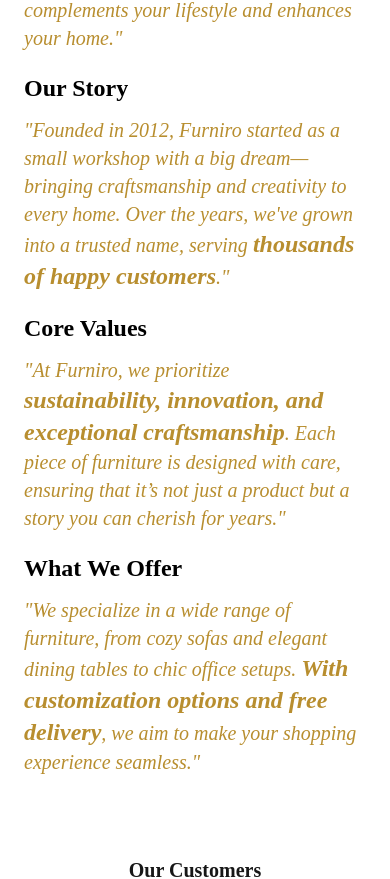
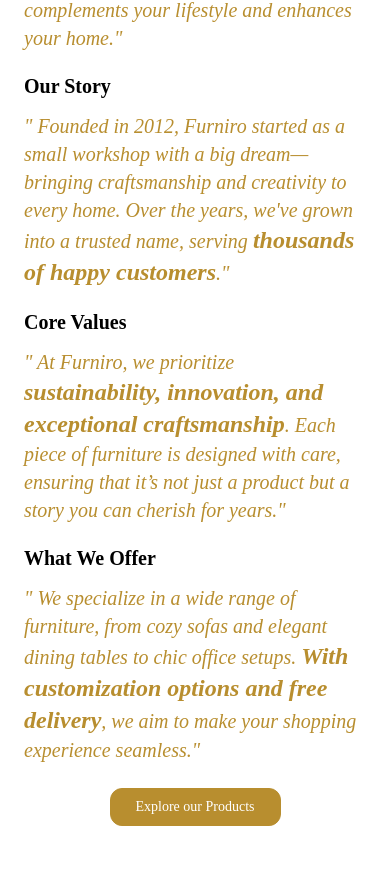
Before and after one commit to Fazalmahm00d/nextprojecom, a Next.js app: page /about in a window 390 px wide. Shown: the part 635-1514 px from the top of the page. Built offline with nearby package versions, Linux system fonts and the light colour scheme; no server answers.

Commit message:
ready for deployment

```diff
--- a/app/components/about-components/Story.js
+++ b/app/components/about-components/Story.js
@@ -1,3 +1,5 @@
+import Button from "../reused-components/Button";
+
 function Story(){
     return(
         <div className="px-6 py-10 sm:px-20 sm:py-6 lg:px-40 lg:py-10  text-xl text-[#B88E2F] ">
@@ -5,22 +7,25 @@ function Story(){
                 About the Brand
             </h1>
             <p className="italic mt-3">
-            "<span className="font-bold text-2xl">Welcome to Furniro! </span>We are passionate about transforming your living spaces into something truly extraordinary. Our mission is to offer high-quality, stylish, and affordable furniture that complements your lifestyle and enhances your home."
+            &#34;<span className="font-bold text-2xl"> Welcome to Furniro! </span>We are passionate about transforming your living spaces into something truly extraordinary. Our mission is to offer high-quality, stylish, and affordable furniture that complements your lifestyle and enhances your home.&#34;
             </p>
-            <h1 className="text-black text-2xl font-bold mt-5">
+            <h1 className="text-black lg:text-2xl text-l font-bold mt-5">
             Our Story
             </h1>
             <p className="italic mt-3">
-            "Founded in 2012, Furniro started as a small workshop with a big dream—bringing craftsmanship and creativity to every home. Over the years, we've grown into a trusted name, serving <span className="font-bold text-2xl"> thousands of happy customers</span>."
+            &#34; Founded in 2012, Furniro started as a small workshop with a big dream—bringing craftsmanship and creativity to every home. Over the years, we've grown into a trusted name, serving <span className="font-bold text-2xl"> thousands of happy customers</span>.&#34;
             </p>
-            <h1 className="text-black text-2xl font-bold mt-5">Core Values</h1>
+            <h1 className="text-black lg:text-2xl text-l font-bold mt-5">Core Values</h1>
             <p className="italic mt-3">
-            "At Furniro, we prioritize <span className="font-bold text-2xl">sustainability, innovation, and exceptional craftsmanship</span>. Each piece of furniture is designed with care, ensuring that it’s not just a product but a story you can cherish for years."
+            &#34; At Furniro, we prioritize <span className="font-bold text-2xl">sustainability, innovation, and exceptional craftsmanship</span>. Each piece of furniture is designed with care, ensuring that it’s not just a product but a story you can cherish for years.&#34;
             </p>
-            <h1 className="text-black text-2xl font-bold mt-5">What We Offer</h1>
+            <h1 className="text-black lg:text-2xl text-l font-bold mt-5">What We Offer</h1>
             <p className="italic mt-3">
-            "We specialize in a wide range of furniture, from cozy sofas and elegant dining tables to chic office setups. <span className="font-bold text-2xl">With customization options and free delivery</span>, we aim to make your shopping experience seamless."
+            &#34; We specialize in a wide range of furniture, from cozy sofas and elegant dining tables to chic office setups. <span className="font-bold text-2xl">With customization options and free delivery</span>, we aim to make your shopping experience seamless.&#34;
             </p>
+            <div className="flex mt-6 sm:mt-10 justify-center">
+            <button className="text-sm lg:text-l w-1/2 py-2 lg:w-1/4 py-2 lg:text-xl bg-[#B88E2F] text-white  lg:py-4 border-[1px] border-[#B88E2F] rounded-xl px-2 lg:px-4 hover:bg-transparent hover:text-[#B88E2F]" >Explore our Products</button>
+            </div>
         </div>
     )
 }
--- a/app/components/about-components/TestimonialsSection.js
+++ b/app/components/about-components/TestimonialsSection.js
@@ -3,23 +3,23 @@ import Testimonials from "./Testimonials";
 function TestimonialsSection(){
     const testdata=[
         {
-          img:"https://images.loox.io/uploads/2023/4/21/1DQjqNfAx.jpg",avtext:"HG", name:"Henriette G." ,date:"4/21/2023",testimonial:"Furniro completely transformed my living room! The quality and craftsmanship are unmatched. I get compliments on my sofa and coffee table every time someone visits. Highly recommend this brand for anyone looking for timeless and elegant furniture."
+          id:1,img:"https://images.loox.io/uploads/2023/4/21/1DQjqNfAx.jpg",avtext:"HG", name:"Henriette G." ,date:"4/21/2023",testimonial:"Furniro completely transformed my living room! The quality and craftsmanship are unmatched. I get compliments on my sofa and coffee table every time someone visits. Highly recommend this brand for anyone looking for timeless and elegant furniture."
         },
         {
-          img:"https://img.freepik.com/free-photo/smiling-man-sitting-cafe-table-gesturing_1262-1141.jpg?uid=R48205179&ga=GA1.1.247687857.1691161183&semt=ais_hybrid", avtext:"MS", name:" Henry S.", date:"4/21/2023", testimonial:"I was impressed by Furniro's attention to detail and their customer service. From ordering to delivery, the process was seamless. The dining set I purchased is not only stunning but also incredibly durable. Thank you for making my house feel like a home!"
+          id:2,img:"https://img.freepik.com/free-photo/smiling-man-sitting-cafe-table-gesturing_1262-1141.jpg?uid=R48205179&ga=GA1.1.247687857.1691161183&semt=ais_hybrid", avtext:"MS", name:" Henry S.", date:"4/21/2023", testimonial:"I was impressed by Furniro's attention to detail and their customer service. From ordering to delivery, the process was seamless. The dining set I purchased is not only stunning but also incredibly durable. Thank you for making my house feel like a home!"
         },
         {
-          img:"https://img.freepik.com/free-photo/enthusiastic-city-girl-shows-thumbs-up-approval-looking-upbeat-say-yes-approves-agrees-stands_1258-125720.jpg?uid=R48205179&ga=GA1.1.247687857.1691161183&semt=ais_hybrid", avtext:"NB", name:"Natalia B." ,date:"4/21/2023", testimonial:"I love how Furniro offers stylish and eco-friendly furniture options. Knowing that my purchase supports sustainability makes it even better. My bedroom set is perfect, and I can’t wait to shop here again!"
+          id:3,img:"https://img.freepik.com/free-photo/enthusiastic-city-girl-shows-thumbs-up-approval-looking-upbeat-say-yes-approves-agrees-stands_1258-125720.jpg?uid=R48205179&ga=GA1.1.247687857.1691161183&semt=ais_hybrid", avtext:"NB", name:"Natalia B." ,date:"4/21/2023", testimonial:"I love how Furniro offers stylish and eco-friendly furniture options. Knowing that my purchase supports sustainability makes it even better. My bedroom set is perfect, and I can’t wait to shop here again!"
         }
 
       ]
     return(
-        <div className='flex flex-col w-full justify-center px-6 py-10 sm:px-20 sm:py-6 lg:px-30 lg:py-10 items-center'>
+        <div className='flex flex-col w-full justify-center px-10 py-10 sm:px-20 sm:py-6 lg:px-30 lg:py-10 items-center'>
         <h1 className="text-center text-xl lg:text-3xl font-bold">Our Customers</h1>
-        <div className='grid grid-cols-1 sm:grid-cols-2 lg:grid-cols-3 gap-4 lg:gap-10 lg:mt-10'>
+        <div className='grid grid-cols-1 mt-5 sm:grid-cols-2 lg:grid-cols-3 gap-4 lg:gap-10 lg:mt-10'>
         {
           testdata.map((items)=>{
-            return <Testimonials data={items}/>
+            return <Testimonials key={items.id} data={items}/>
           })
          }
         </div>
--- a/app/components/cart-components/cartItems.js
+++ b/app/components/cart-components/cartItems.js
@@ -69,7 +69,7 @@ function CartItems(){
 
                     :
                      cartItems.map((items)=>{
-                            return <div className="grid grid-cols-4 items-center pl-6  text-base mt-3">
+                            return <div key={items.id} className="grid grid-cols-4 items-center pl-6  text-base mt-3">
                                         <div className="flex gap-4 items-center">
                                         <img src={items.img} className="h-16 w-16 rounded-lg"></img>
                                         <h3 className="font-bold text-xl">{items.name}</h3>
```
